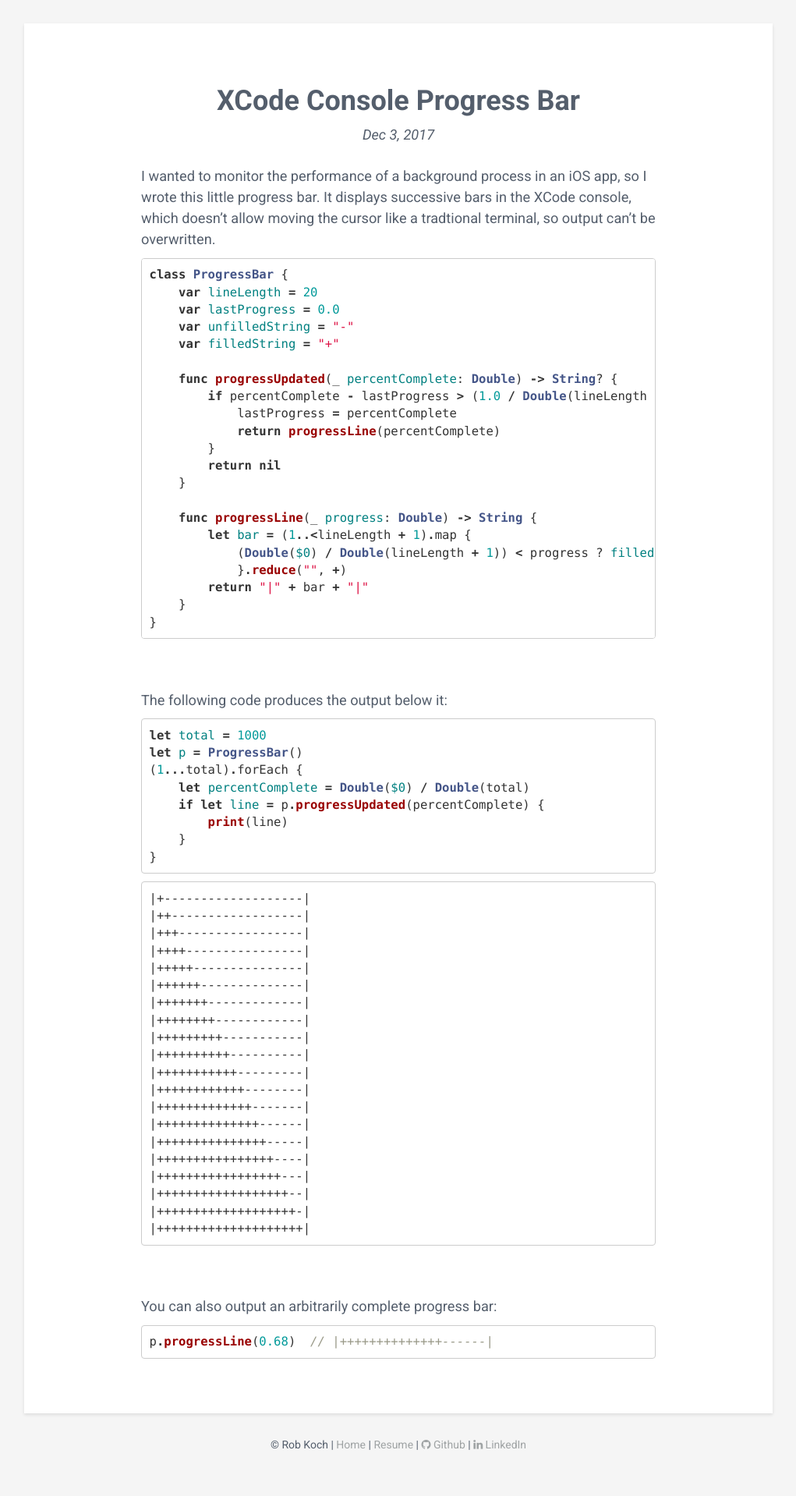
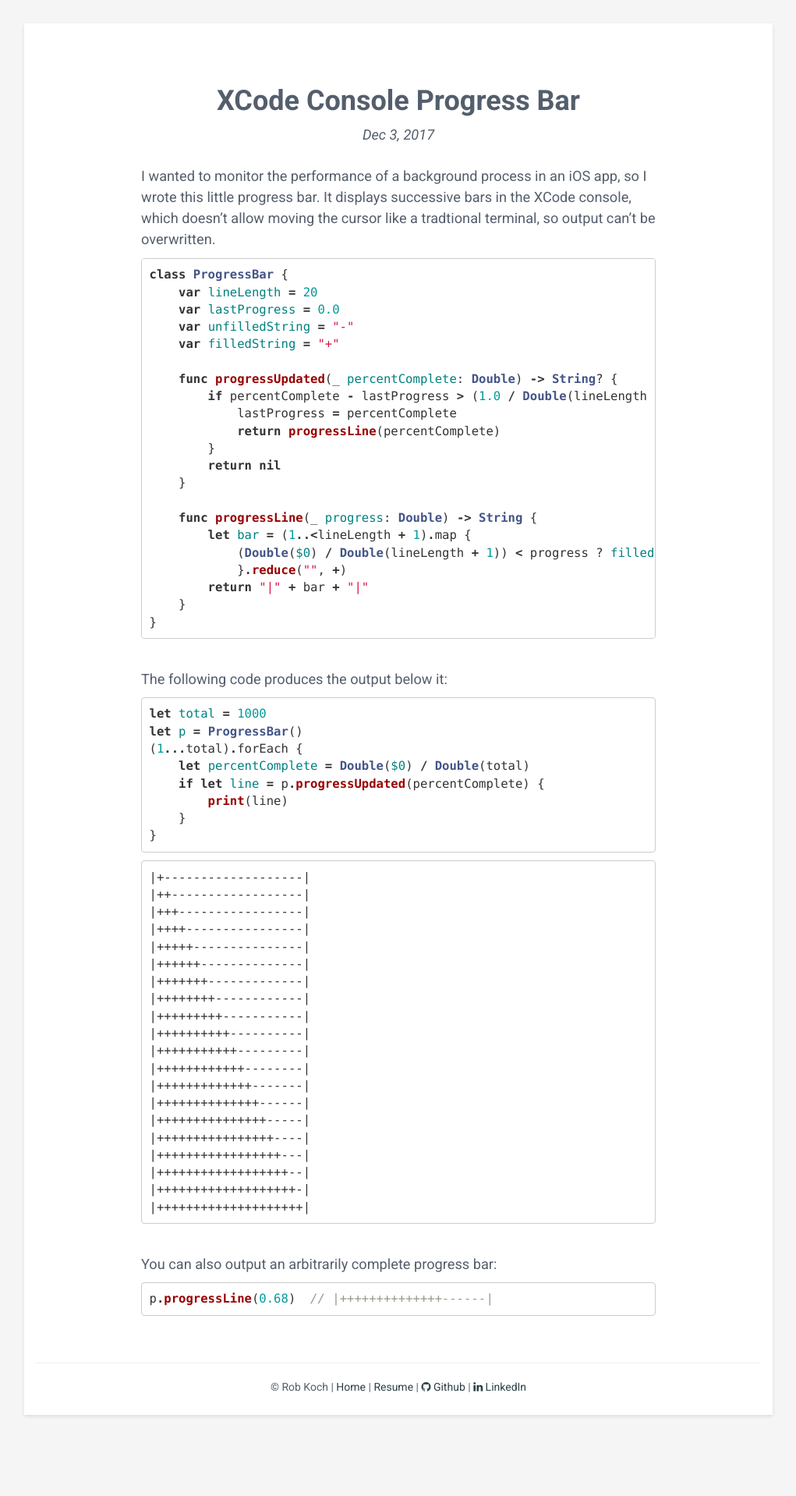
Before and after one commit to kochrt/kochrt.github.io, a Jekyll site: the page built from _posts/2017-12-03-xcode-progress-bar.md, in a window 1280 px wide. Shown: the whole page at 78% size, without its empty margins (129-1150 px from the left). Built offline with Jekyll 4.4.1, drawn with Linux system fonts in a browser that asks for light colours; after the commit the page ends 1844 px from its top, so only the background shows below that.

Commit message:
post footer

````diff
--- a/_includes/postfooter.html
+++ b/_includes/postfooter.html
@@ -1,12 +1,11 @@
-<footer class="footer">
-    <div>
+<div class="post-footer">
+    <hr>
     <center>
         <p>© Rob Koch |
             <a href="{{ site.baseurl }}">Home</a> |
             <a href="{{ site.baseurl }}">Resume</a> |
-                <a href="www.github.com/{{ site.github }}" target="_blank"><i class="fa fa-github"></i> Github</a> |
+            <a href="https://www.github.com/{{ site.github }}" target="_blank"><i class="fa fa-github"></i> Github</a> |
             <a href="https://linkedin.com/in/{{site.linkedin}}" target="_blank"><i class="fa fa-linkedin"></i> LinkedIn</a>
         </p>
     </center>
 </div><!--//container-->
-</footer><!--//footer-->
--- a/_layouts/post.html
+++ b/_layouts/post.html
@@ -15,9 +15,8 @@ layout: compress
            {{ content }}
 
         </div>
+        {% include postfooter.html %}
     </div>
-
-    {% include postfooter.html %}
 
 </body>
 </html>
--- a/_posts/2017-12-03-xcode-progress-bar.md
+++ b/_posts/2017-12-03-xcode-progress-bar.md
@@ -27,7 +27,7 @@ class ProgressBar {
     }
 }
 ```
-<br><br>
+<br>
 The following code produces the output below it:
 ```swift
 let total = 1000
@@ -61,7 +61,7 @@ let p = ProgressBar()
 |+++++++++++++++++++-|
 |++++++++++++++++++++|
 ```
-<br><br>
+<br>
 You can also output an arbitrarily complete progress bar:
 ```swift
 p.progressLine(0.68)  // |++++++++++++++------|
--- a/assets/css/styles-6.scss
+++ b/assets/css/styles-6.scss
@@ -343,9 +343,9 @@ p {
 
 .post-wrapper {
   background: #fff;
-  padding: 60px;
-  padding-left: 150px;
-  padding-right: 150px;
+  padding: 60px 150px 15px 150px;
+  // padding-left: 150px;
+  // padding-right: 150px;
 
   font-size: 1.3em;
 
@@ -388,6 +388,11 @@ p {
   a {
     color: #9fa3a4;
   }
+}
+
+.post-footer {
+  padding: 15px;
+  background: #fff;
 }
 
 /* Extra small devices (phones, less than 768px) */
````
Lines whose indentation alone changed are shown as unchanged.
